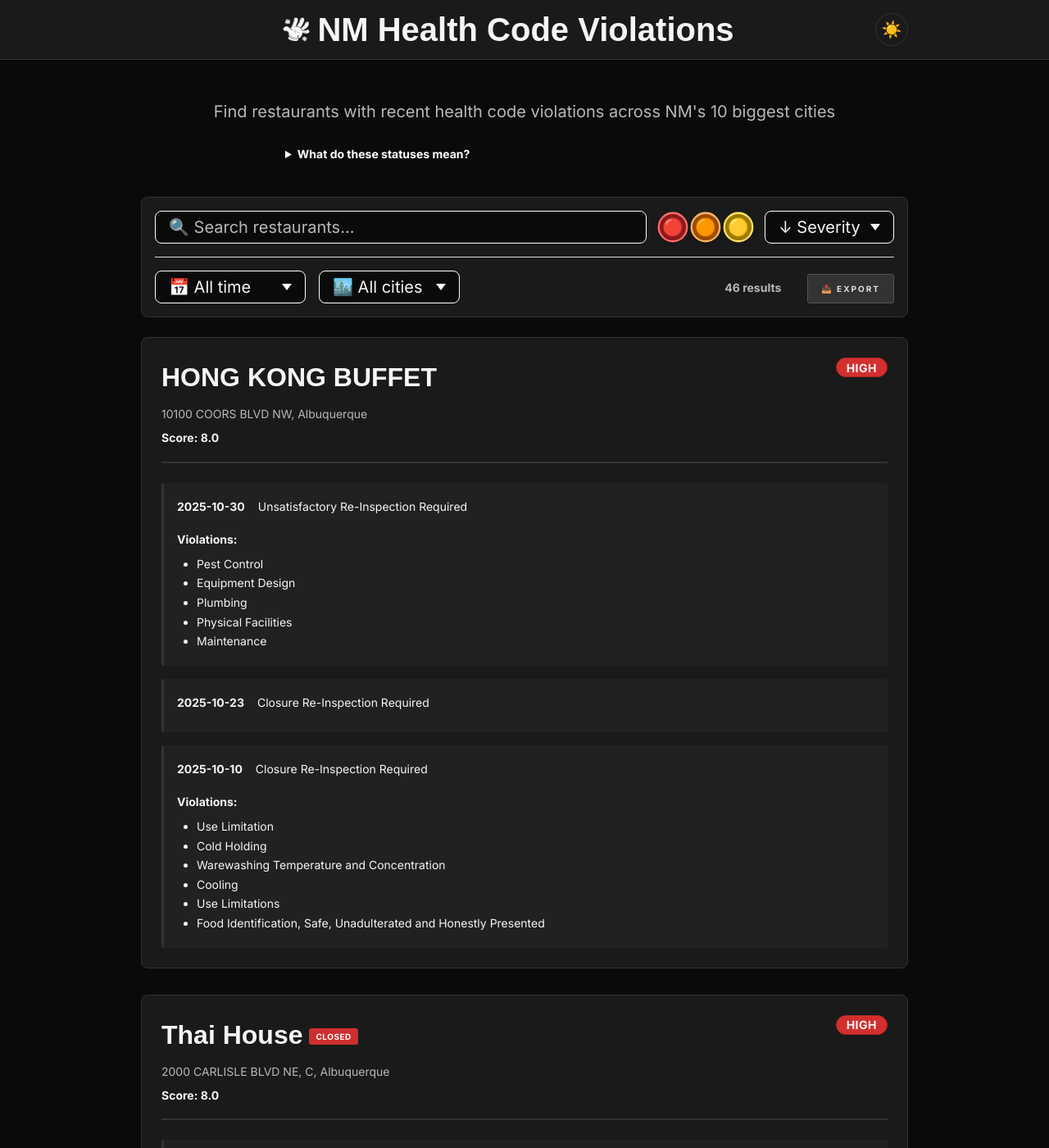
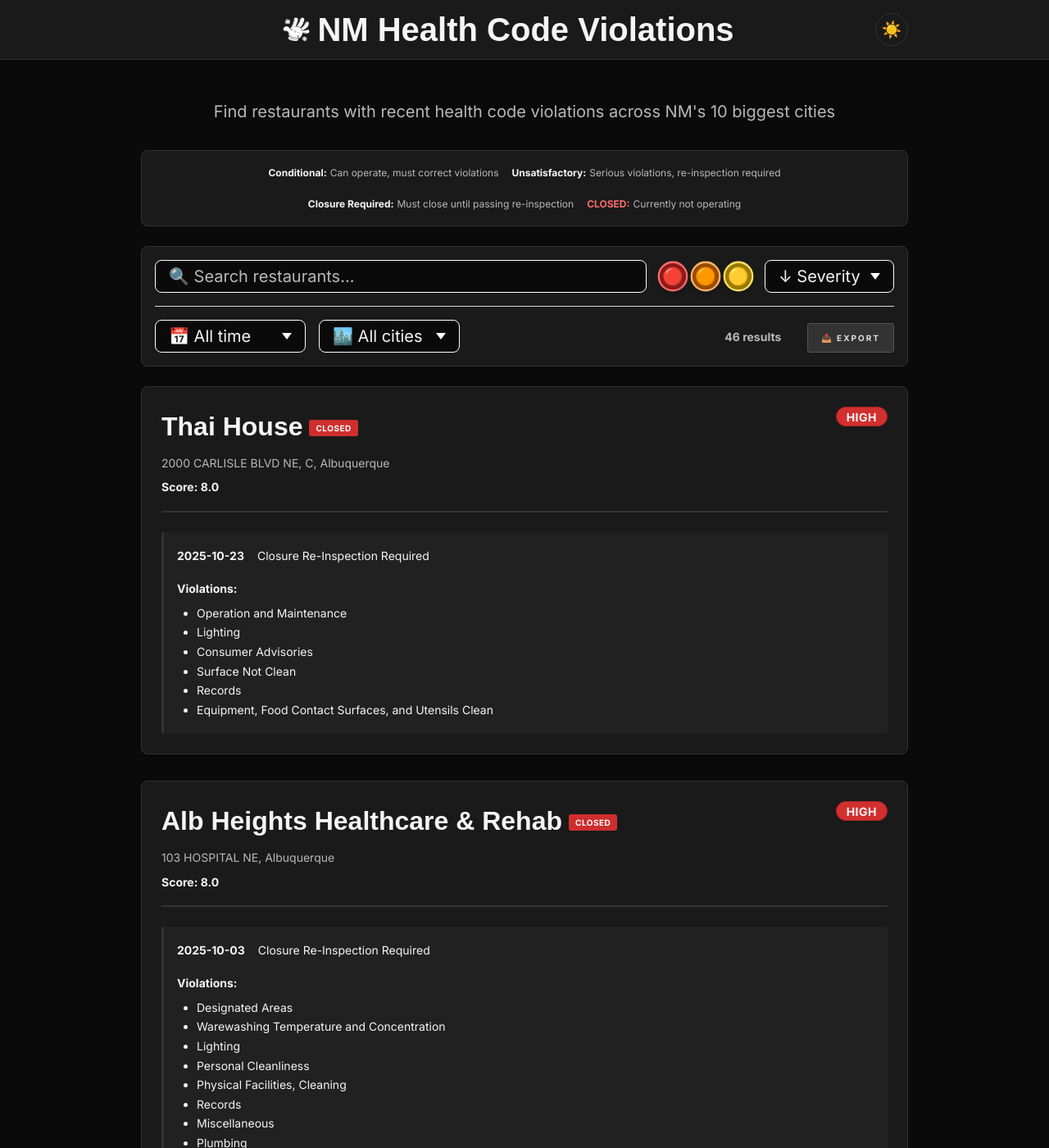
Before and after one commit to aindaco1/restaurant-locations, a Jekyll site: the page built from index.html, in a window 1280 px wide and 1400 px high. Shown: the whole window at 82% size. Built offline with Jekyll 4.4.1, drawn with Linux system fonts in a browser that asks for light colours; some web fonts are replaced; some of the changed text lies outside the part shown.

Commit message:
Closed restaurants +5 score, tie-break by closure, title case names, compact always-visible key

```diff
--- a/assets/js/app.js
+++ b/assets/js/app.js
@@ -45,7 +45,7 @@
         const key = `${v.establishment.name.toLowerCase().trim()}`;
         if (!grouped[key]) {
           grouped[key] = {
-            name: v.establishment.name,
+            name: this.toTitleCase(v.establishment.name),
             address: v.establishment.address,
             city: v.establishment.city,
             inspections: [],
@@ -146,6 +146,22 @@
       return 'low';
     },
 
+    toTitleCase(str) {
+      return str.toLowerCase().split(' ').map(word => {
+        // Keep abbreviations and special cases uppercase
+        if (word.match(/^(llc|inc|dba|nw|ne|sw|se)$/i)) {
+          return word.toUpperCase();
+        }
+        // Handle hyphenated words
+        if (word.includes('-')) {
+          return word.split('-').map(part =>
+            part.charAt(0).toUpperCase() + part.slice(1)
+          ).join('-');
+        }
+        return word.charAt(0).toUpperCase() + word.slice(1);
+      }).join(' ');
+    },
+
     sortViolations() {
       if (!this.filteredViolations || this.filteredViolations.length === 0) {
         return;
@@ -155,7 +171,17 @@
 
       switch (this.sortBy) {
         case 'severity':
-          sorted.sort((a, b) => b.score - a.score);
+          sorted.sort((a, b) => {
+            // Primary sort by score
+            if (b.score !== a.score) {
+              return b.score - a.score;
+            }
+            // Tie-breaker: closed restaurants first
+            if (a.isClosed !== b.isClosed) {
+              return b.isClosed ? 1 : -1;
+            }
+            return 0;
+          });
           break;
         case 'date':
           // Sort by most recent inspection
--- a/assets/partials/_dark-mode.scss
+++ b/assets/partials/_dark-mode.scss
@@ -33,13 +33,21 @@
   .restaurant-card,
   .empty-state,
   .mobile-filter-drawer__content,
-  .status-key__content {
+  .status-key {
     background: #1a1a1a;
     border-color: #333333;
   }
 
-  .status-key__toggle {
-    color: #ffffff;
+  .status-key__label {
+    color: #f5f5f5;
+  }
+
+  .status-key__item {
+    color: #b8b8b8;
+
+    &--closed .status-key__label {
+      color: #ff6b6b;
+    }
   }
 
   // Restaurant card specific
--- a/assets/partials/_status-key.scss
+++ b/assets/partials/_status-key.scss
@@ -1,42 +1,37 @@
-// Status Key (explanation dropdown)
+// Status Key (always visible, compact)
 
 .status-key {
-  margin-top: $space--md;
-  text-align: left;
-  max-width: 600px;
-  margin-left: auto;
-  margin-right: auto;
+  display: flex;
+  flex-wrap: wrap;
+  justify-content: center;
+  gap: $space--md;
+  margin-bottom: $space--lg;
+  padding: $space--md;
+  background: $color--white;
+  border: 1px solid $color--light;
+  border-radius: $radius--md;
+  font-size: $caption--size;
 
-  &__toggle {
-    cursor: pointer;
-    font-size: $body-small--size;
-    color: $color--primary;
-    font-weight: $weight--semibold;
+  @include sm {
+    gap: $space--sm;
     padding: $space--sm;
+  }
 
-    &:hover {
-      text-decoration: underline;
+  &__item {
+    display: flex;
+    align-items: center;
+    gap: $space--xs;
+    white-space: nowrap;
+    color: $text--muted;
+
+    &--closed .status-key__label {
+      color: $color--danger;
+      font-weight: $weight--bold;
     }
   }
 
-  &__content {
-    margin-top: $space--md;
-    padding: $space--md;
-    background: $color--white;
-    border: 1px solid $color--light;
-    border-radius: $radius--md;
-    font-size: $body-small--size;
-  }
-
-  &__item {
-    margin-bottom: $space--sm;
-
-    &:last-child {
-      margin-bottom: 0;
-    }
-
-    strong {
-      color: $text--default;
-    }
+  &__label {
+    font-weight: $weight--semibold;
+    color: $text--default;
   }
 }
--- a/index.html
+++ b/index.html
@@ -7,25 +7,22 @@
   <p class="page-title__subtitle">
     Find restaurants with recent health code violations across NM's 10 biggest cities
   </p>
+</div>
 
-  <!-- Status Key -->
-  <details class="status-key">
-    <summary class="status-key__toggle">What do these statuses mean?</summary>
-    <div class="status-key__content">
+<!-- Status Key (always visible) -->
+<div class="status-key">
   <div class="status-key__item">
-        <strong>Conditional Approved:</strong> Violations found, but facility can operate while correcting them. Must take corrective action.
+    <span class="status-key__label">Conditional:</span> Can operate, must correct violations
   </div>
   <div class="status-key__item">
-        <strong>Unsatisfactory Re-Inspection Required:</strong> Serious violations found. Facility can temporarily operate but must be re-inspected soon.
+    <span class="status-key__label">Unsatisfactory:</span> Serious violations, re-inspection required
   </div>
   <div class="status-key__item">
-        <strong>Closure Re-Inspection Required:</strong> Critical violations. Facility must close and cannot reopen until passing re-inspection.
+    <span class="status-key__label">Closure Required:</span> Must close until passing re-inspection
   </div>
-      <div class="status-key__item">
-        <strong>CLOSED tag:</strong> Facility's operational status is currently closed (based on most recent inspection).
+  <div class="status-key__item status-key__item--closed">
+    <span class="status-key__label">CLOSED:</span> Currently not operating
   </div>
-    </div>
-  </details>
 </div>
 
 <!-- Unified Filter & Control Bar -->
```
Lines whose indentation alone changed are shown as unchanged.
